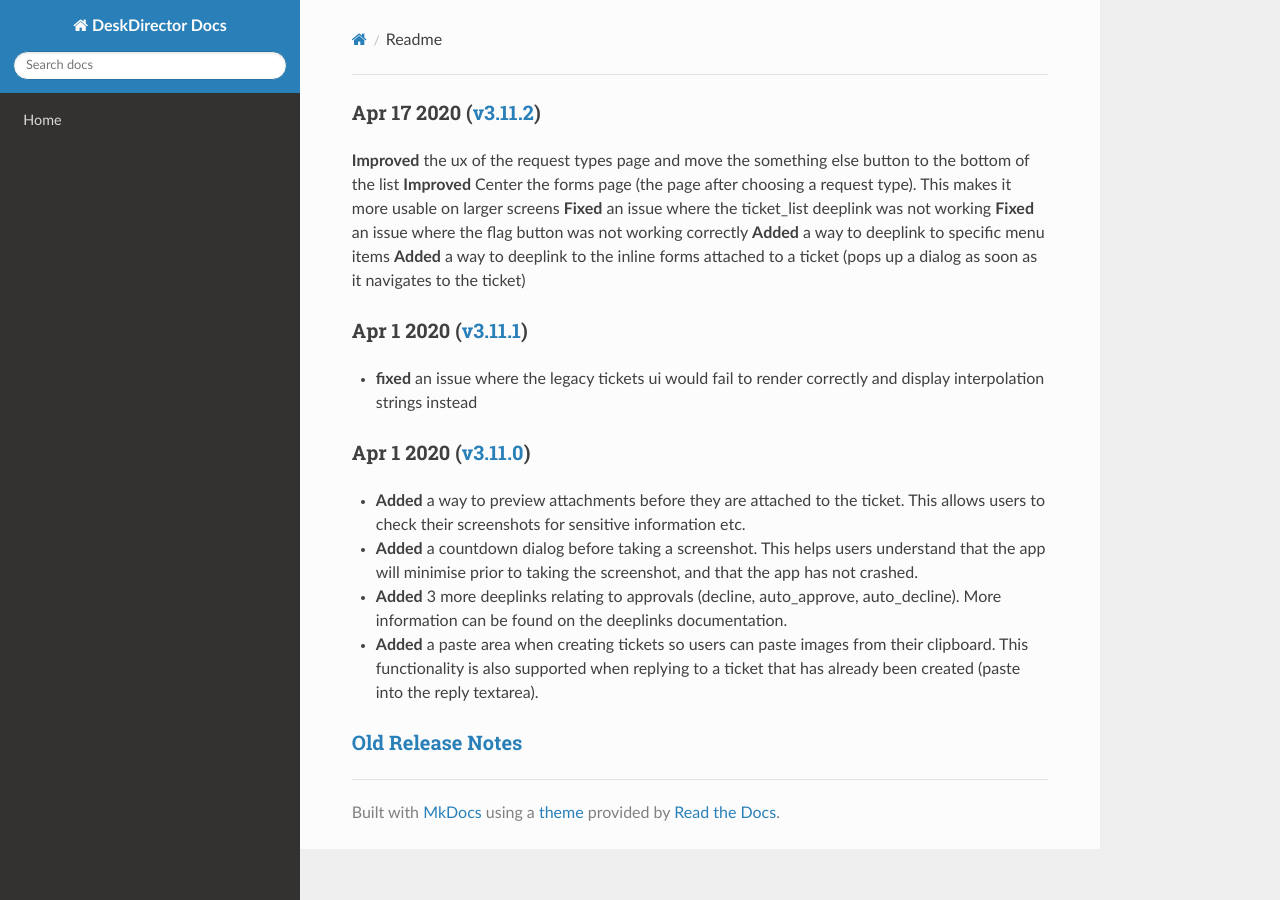
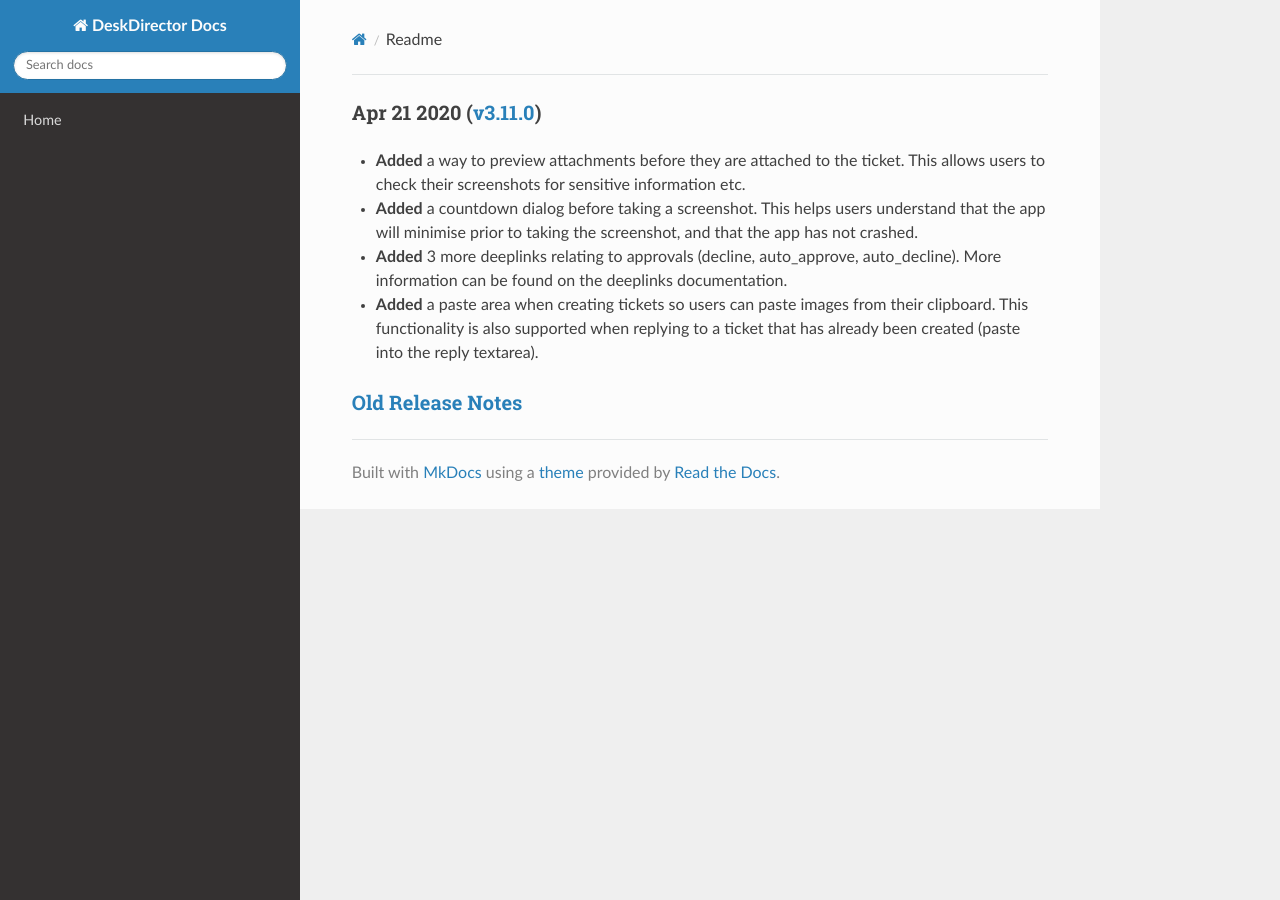
Before and after one commit to DeskDirector/docs, an MkDocs documentation site: the page built from docs/_release/portal/readme.md, in a window 1280 px wide. Built offline with MkDocs 1.6.1, drawn with Linux system fonts in a browser that asks for light colours; nearby versions of some CDN libraries; old or Windows-style settings are respelled for this version of MkDocs.

Commit message:
Update readme.md

```diff
--- a/docs/_release/portal/readme.md
+++ b/docs/_release/portal/readme.md
@@ -1,17 +1,4 @@
-### Apr 17 2020 ([v3.11.2](v3.11.2))
-
-**Improved** the ux of the request types page and move the something else button to the bottom of the list
-**Improved** Center the forms page (the page after choosing a request type). This makes it more usable on larger screens
-**Fixed** an issue where the ticket_list deeplink was not working
-**Fixed** an issue where the flag button was not working correctly
-**Added** a way to deeplink to specific menu items
-**Added** a way to deeplink to the inline forms attached to a ticket (pops up a dialog as soon as it navigates to the ticket)
-
-### Apr 1 2020 ([v3.11.1](v3.11.1))
-
-* **fixed** an issue where the legacy tickets ui would fail to render correctly and display interpolation strings instead
-
-### Apr 1 2020 ([v3.11.0](v3.11.0))
+### Apr 21 2020 ([v3.11.0](v3.11))
 
 * **Added** a way to preview attachments before they are attached to the ticket. This allows users to check their screenshots for sensitive information etc.
 * **Added** a countdown dialog before taking a screenshot. This helps users understand that the app will minimise prior to taking the screenshot, and that the app has not crashed.
```
